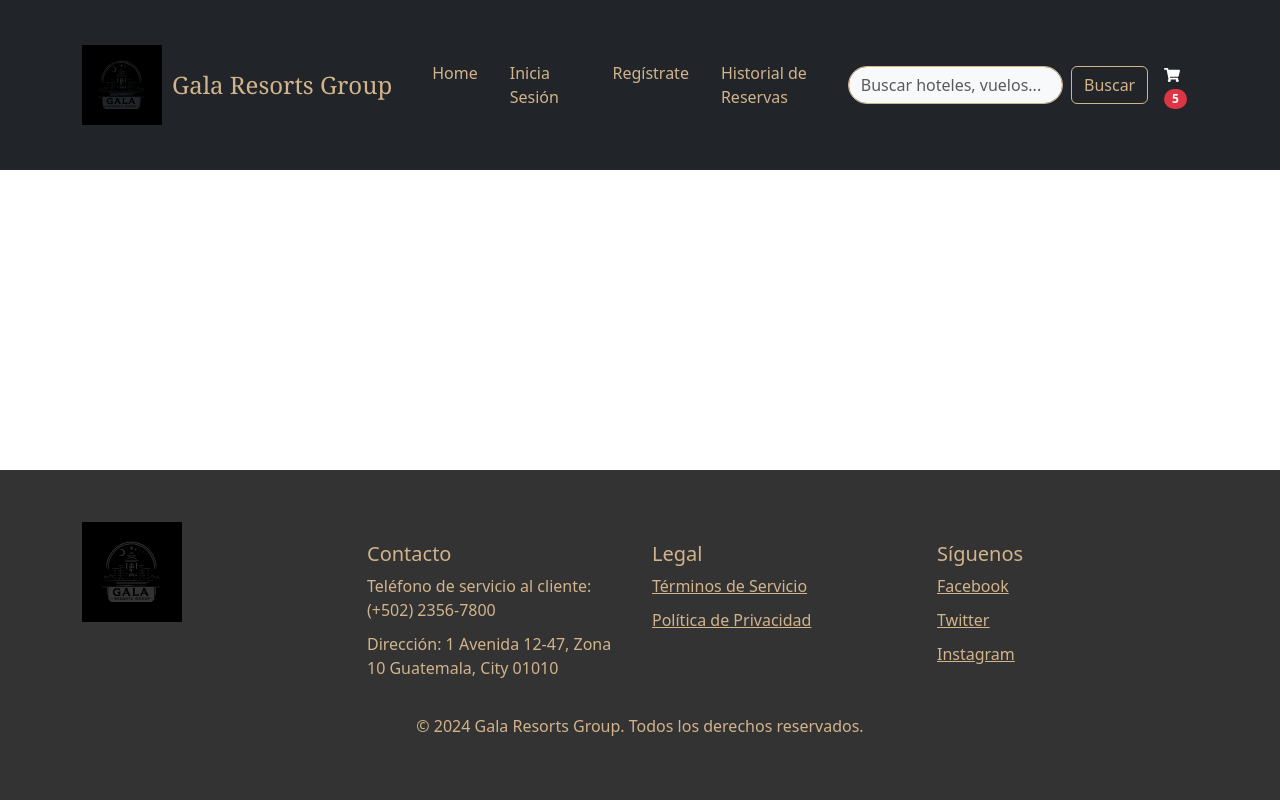
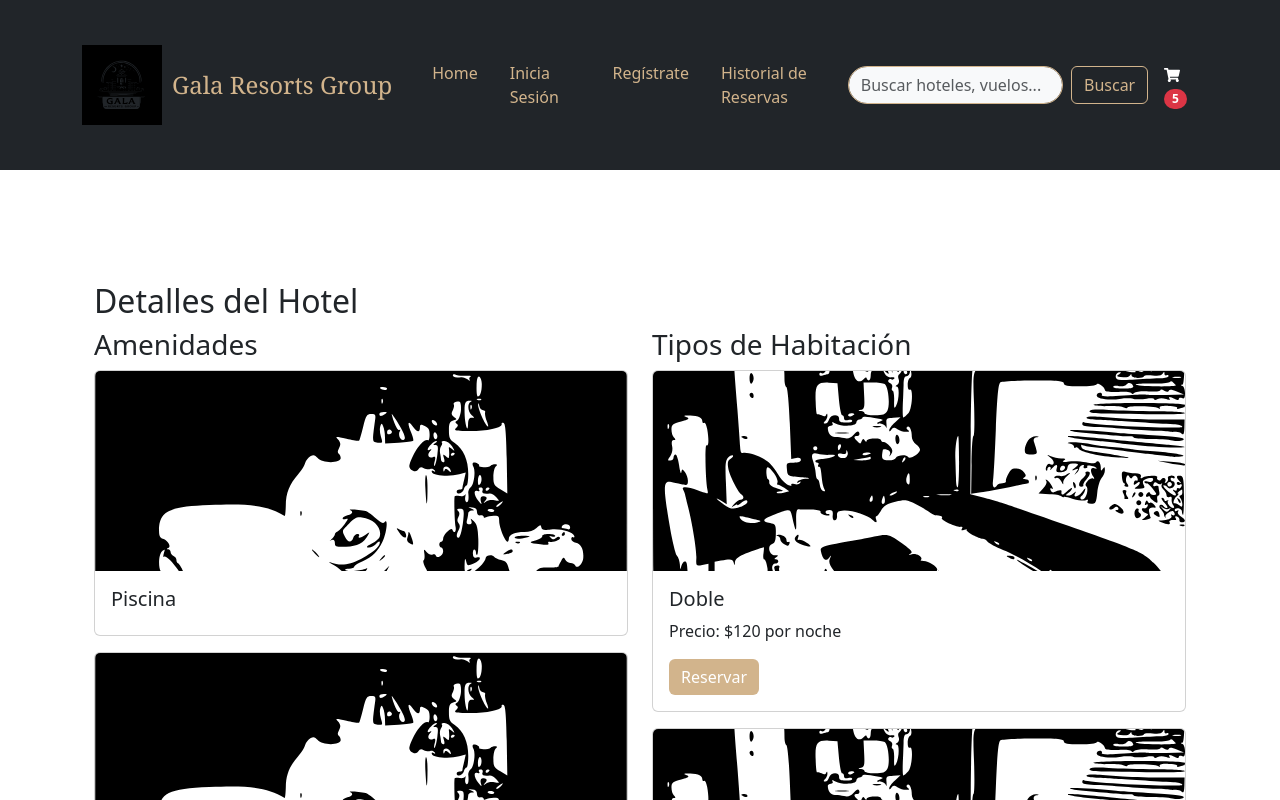
Before and after one commit to Rodas171315/Proyecto-B2B, a React (Create React App) app in the folder Hotel/frontend/sistema_hoteles/: page /hotel-details in a window 1280 px wide. Shown: the top 800 px of the page. Built offline with nearby package versions, Linux system fonts and the light colour scheme.

Commit message:
HotelDetailsPage

```diff
--- a/Hotel/frontend/sistema_hoteles/src/App.css
+++ b/Hotel/frontend/sistema_hoteles/src/App.css
@@ -299,3 +299,22 @@ html, body {
     font-size: 1.5rem;
   }
 }
+
+
+
+
+.card-img-top {
+  height: 200px; /* Ajusta según necesites */
+  object-fit: cover; /* Para que las imágenes se vean bien */
+}
+
+/* Estilos adicionales para las tarjetas */
+.card {
+  transition: transform 0.3s ease-in-out; /* Para un efecto de hover sutil */
+}
+
+.card:hover {
+  transform: translateY(-5px); /* Levanta la tarjeta ligeramente al hacer hover */
+}
+
+/* Ajustes para responsividad y más estilos elegantes pueden ser añadidos según se necesite */
--- a/Hotel/frontend/sistema_hoteles/src/App.js
+++ b/Hotel/frontend/sistema_hoteles/src/App.js
@@ -9,7 +9,7 @@ import HotelSearchForm from './components/HotelSearchForm';
 import RegisterPage from './components/RegisterPage';
 import LoginPage from './components/LoginPage';
 import BookingHistoryPage from './components/BookingHistoryPage';
-
+import HotelDetailsPage from './components/HotelDetailsPage';
 
 const App = () => {
   return (
@@ -29,6 +29,7 @@ const App = () => {
               <Route path="/registro" element={<RegisterPage />} />
               <Route path="/login" element={<LoginPage />} /> {/* Ruta para iniciar sesión */}
               <Route path="/booking-history" element={<BookingHistoryPage />} />
+              <Route path="/hotel-details" element={<HotelDetailsPage />} />
 
               {/* rutas */}
             </Routes>
--- a/Hotel/frontend/sistema_hoteles/src/components/HotelDetailsPage.jsx
+++ b/Hotel/frontend/sistema_hoteles/src/components/HotelDetailsPage.jsx
@@ -0,0 +1,56 @@
+import React from 'react';
+import { Container, Row, Col, Image, Card, Button } from 'react-bootstrap';
+import 'bootstrap/dist/css/bootstrap.min.css';
+import roomImage from './roomImage.svg';
+import amenityImage from './amenityImage.svg';
+
+
+const hotelAmenities = [
+  // Lista tus amenidades aquí con imágenes
+  { id: 1, name: "Piscina", image: amenityImage },
+  { id: 2, name: "Spa", image: amenityImage },
+
+];
+
+const roomTypes = [
+  // Detalles de tipos de habitaciones
+  { id: 1, type: "Doble", price: 120, image: roomImage },
+  { id: 2, type: "Junior Suite", price: 200, image: roomImage },
+
+];
+
+const HotelDetailsPage = () => {
+  return (
+    <Container className="my-5">
+      <h2>Detalles del Hotel</h2>
+      <Row>
+        <Col md={6}>
+          <h3>Amenidades</h3>
+          {hotelAmenities.map((amenity) => (
+            <Card key={amenity.id} className="mb-3">
+              <Card.Img variant="top" src={amenity.image} />
+              <Card.Body>
+                <Card.Title>{amenity.name}</Card.Title>
+              </Card.Body>
+            </Card>
+          ))}
+        </Col>
+        <Col md={6}>
+          <h3>Tipos de Habitación</h3>
+          {roomTypes.map((room) => (
+            <Card key={room.id} className="mb-3">
+              <Card.Img variant="top" src={room.image} />
+              <Card.Body>
+                <Card.Title>{room.type}</Card.Title>
+                <Card.Text>Precio: ${room.price} por noche</Card.Text>
+                <Button variant="primary">Reservar</Button>
+              </Card.Body>
+            </Card>
+          ))}
+        </Col>
+      </Row>
+    </Container>
+  );
+};
+
+export default HotelDetailsPage;
```
Also changed, not shown: Hotel/frontend/sistema_hoteles/src/components/amenityImage.svg (added), Hotel/frontend/sistema_hoteles/src/components/roomImage.svg (added).
